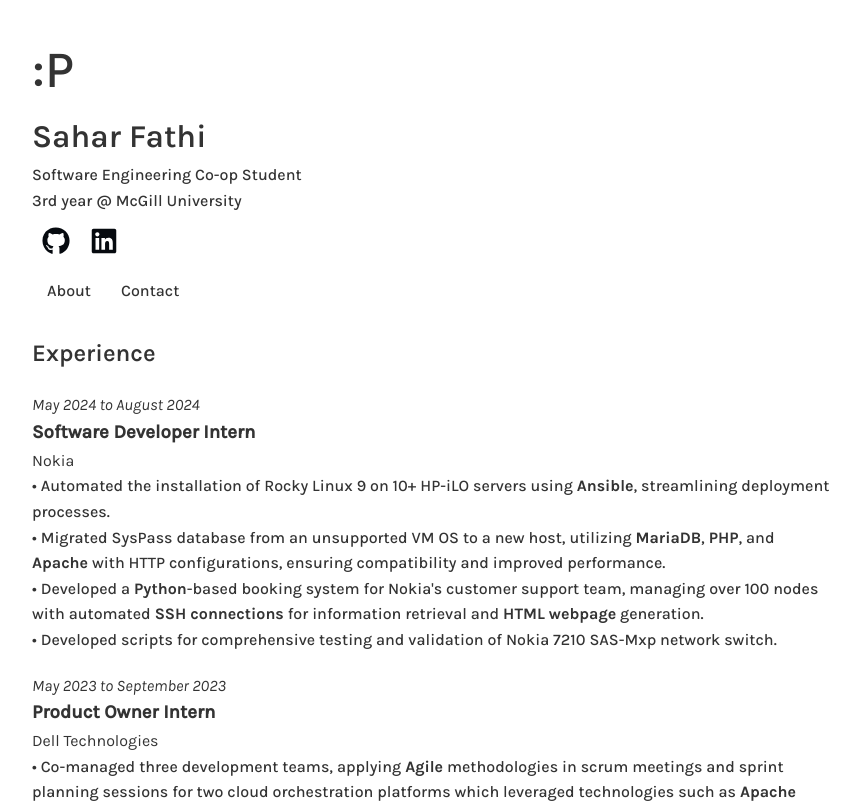
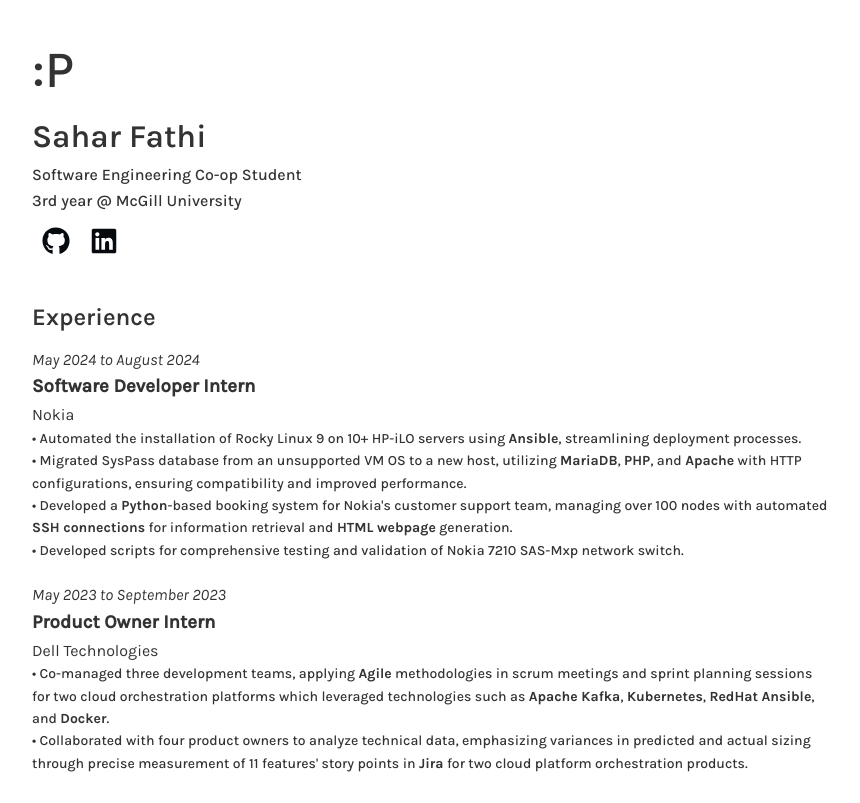
Before and after one commit to fathisahar/portfolio, a React (Create React App) app: page / in a window 1280 px wide. Shown: the top 803 px of the page, without its empty margins (208-1068 px from the left). Built offline with nearby package versions, Linux system fonts and the light colour scheme.

Commit message:
remove about and contact for now, changed some visual stuff

```diff
--- a/src/App.css
+++ b/src/App.css
@@ -4,10 +4,6 @@
     padding: 20px;
   }
 
-  .about {
-    margin-bottom: 30px;
-  }
-
   main {
     max-width: 800px;
     margin: 0 auto;
--- a/src/App.js
+++ b/src/App.js
@@ -9,8 +9,6 @@
     <div className="App">
       <main>
         <Header />
-        <section className="about">
-        </section>
         <Experience />
         <Projects />
       </main>
--- a/src/components/Experience.css
+++ b/src/components/Experience.css
@@ -26,15 +26,18 @@
 
 .date {
   font-family: 'Karla-Italic', sans-serif;
-  margin-bottom:0px;
+  margin-bottom: 0px;
+  margin-top: 5px;
 }
 
 .description {
-  margin-top: 0px;;
+  margin-top: 0px;
+  font-size: 14px;
 }
 
 h2 {
   font-family: 'Karla-SemiBold', sans-serif;
+  margin-bottom: 0px;
 }
 
 .semibold {
--- a/src/components/Experience.js
+++ b/src/components/Experience.js
@@ -4,7 +4,7 @@
 function Experience() {
   return (
     <div>
-      <h2>Experience</h2>
+      <h2 className='header'>Experience</h2>
       <section className="experience">
         <div className="experience-item">
         <p className='date'>May 2024 to August 2024</p>
--- a/src/components/Header.css
+++ b/src/components/Header.css
@@ -37,6 +37,7 @@
 .social-icons a {
   margin: 0 10px;
   font-size: 28px;
+  border: 0px;
 }
 
 .icon {
--- a/src/components/Header.js
+++ b/src/components/Header.js
@@ -15,10 +15,6 @@
         <a className= 'icon' href="https://github.com/fathisahar" target="_blank" rel="noopener noreferrer"><FaGithub /></a>
         <a className= 'icon' href="https://www.linkedin.com/in/sahar-fathi/" target="_blank" rel="noopener noreferrer"><FaLinkedin /></a>
       </div>
-      <nav className="nav">
-        <a href="#about">About</a>
-        <a href="#contact">Contact</a>
-      </nav>
     </div>
   );
 }
--- a/src/components/Projects.css
+++ b/src/components/Projects.css
@@ -21,3 +21,7 @@
 h2 {
   font-family: 'Karla-SemiBold', sans-serif;
 }
+
+.header {
+  margin-bottom: 10px;
+}
--- a/src/components/Projects.js
+++ b/src/components/Projects.js
@@ -7,25 +7,25 @@
 function Projects() {
   return (
     <div>
-      <h2>Projects</h2>
+      <h2 className='header'>Projects</h2>
       <section className="projects">
       <div className="project-item">
+        <MapIcon />
         <h3 className='title'>QuestBit</h3>
-        <MapIcon />
         <p className='description'>Gamified task management application where users compete for a spot on the leaderboard with friends to complete Quests and their QuestBits.</p>
         <p>Made with TypeScript, React-Native, Appwrite.</p>
       </div>
 
       <div className="project-item">
+        <KitchenIcon />
         <h3 className='title'>KitchenHelper</h3>
-        <KitchenIcon />
         <p className='description'>Web application to keep track of user's ingredients and recipes, offering recipe based on inventory. </p>
         <p> Made with React, JavaScript, Flask, Python, MySQL</p>
       </div>
 
       <div className="project-item">
+        <FitnessCenterIcon/>
         <h3 className='title'>FitHub</h3>
-        <FitnessCenterIcon/>
         <p className='description'>Sport center management web application to allow owners, instructors and users to organize courses.</p>
         <p>Made with Vue.js, JavaScript, PostgreSQL, Spring</p>
       </div>
```
Lines whose indentation alone changed are shown as unchanged.
